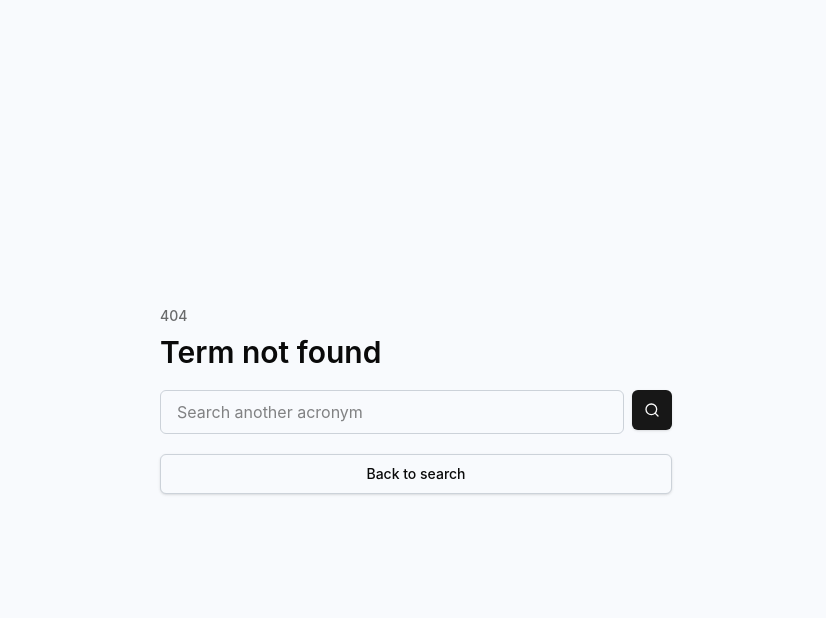
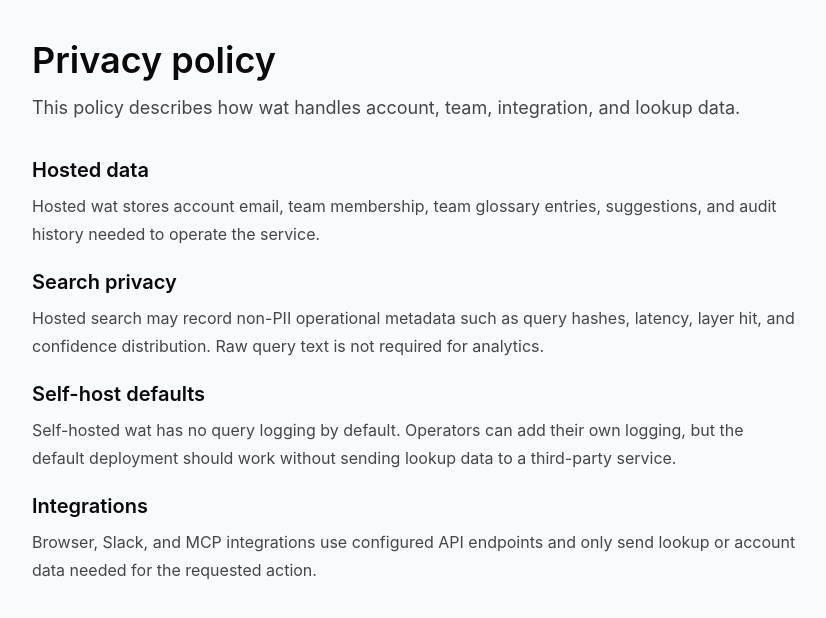
Before and after one commit to gongahkia/strok, a Next.js app in the folder apps/web/: page /privacy in a window 1280 px wide. Before the commit this address had no page. Shown: the top 618 px of the page, without its empty margins (224-1050 px from the left). Built offline with nearby package versions, Linux system fonts and the light colour scheme.

Commit message:
feat(web): add privacy policy

```diff
--- /dev/null
+++ b/apps/web/src/app/privacy/page.tsx
@@ -0,0 +1,41 @@
+const sections = [
+  {
+    title: "Hosted data",
+    body: "Hosted wat stores account email, team membership, team glossary entries, suggestions, and audit history needed to operate the service."
+  },
+  {
+    title: "Search privacy",
+    body: "Hosted search may record non-PII operational metadata such as query hashes, latency, layer hit, and confidence distribution. Raw query text is not required for analytics."
+  },
+  {
+    title: "Self-host defaults",
+    body: "Self-hosted wat has no query logging by default. Operators can add their own logging, but the default deployment should work without sending lookup data to a third-party service."
+  },
+  {
+    title: "Integrations",
+    body: "Browser, Slack, and MCP integrations use configured API endpoints and only send lookup or account data needed for the requested action."
+  }
+];
+
+export default function PrivacyPage() {
+  return (
+    <main className="min-h-svh bg-background px-6 py-10 text-foreground">
+      <article className="mx-auto grid max-w-3xl gap-8">
+        <header className="grid gap-3">
+          <h1 className="text-4xl font-semibold">Privacy policy</h1>
+          <p className="text-lg leading-8 text-foreground/75">
+            This policy describes how wat handles account, team, integration, and lookup data.
+          </p>
+        </header>
+        <div className="grid gap-5">
+          {sections.map((section) => (
+            <section className="grid gap-2" key={section.title}>
+              <h2 className="text-xl font-semibold">{section.title}</h2>
+              <p className="leading-7 text-foreground/75">{section.body}</p>
+            </section>
+          ))}
+        </div>
+      </article>
+    </main>
+  );
+}
```
Also changed, not shown: 1 other file (tests, documents, lock files or other folders).
